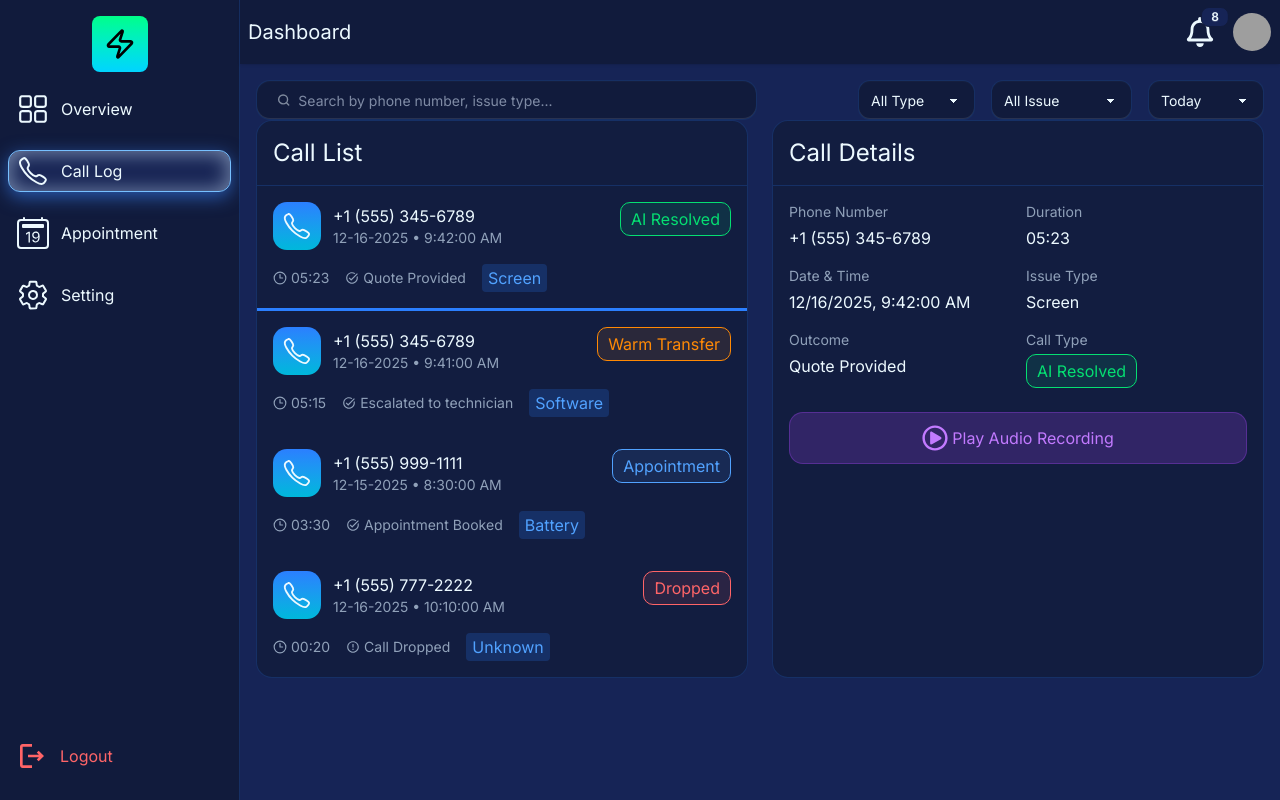
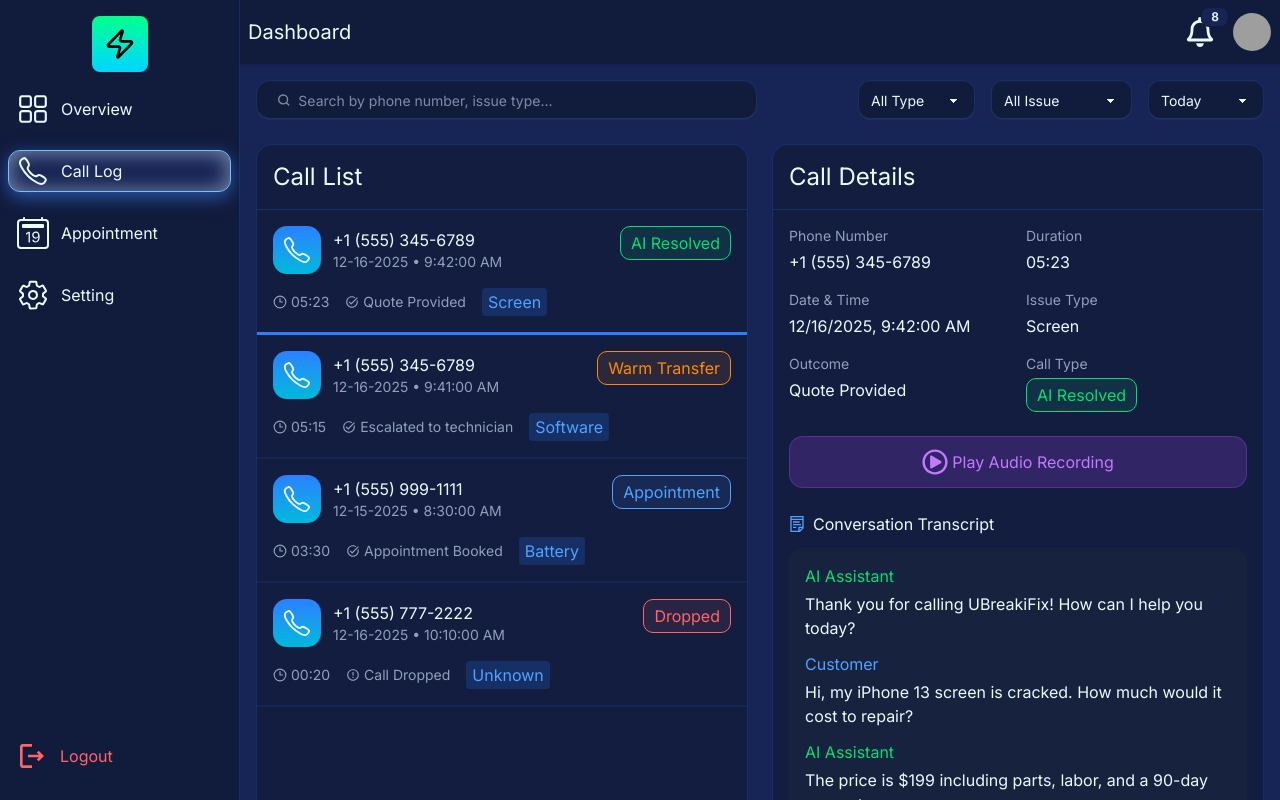
Before and after one commit to kamrulhasanPro/CallHub, a React (Vite) app: page /call-log in a window 1280 px wide. Shown: the top 800 px of the page. Built offline with nearby package versions, Linux system fonts and the light colour scheme; grey boxes are pictures that could not be loaded.

Commit message:
complete call log page

```diff
--- a/public/data/CallsData.json
+++ b/public/data/CallsData.json
@@ -10,26 +10,11 @@
     "outcome": "Quote Provided",
     "recordingUrl": "/audio/call_001.mp3",
     "transcript": [
-      {
-        "role": "AI Assistant",
-        "message": "Thank you for calling UBreakiFix! How can I help you today?"
-      },
-      {
-        "role": "Customer",
-        "message": "Hi, my iPhone 13 screen is cracked. How much would it cost to repair?"
-      },
-      {
-        "role": "AI Assistant",
-        "message": "For an iPhone 13 screen repair, our price is $199. This includes parts, labor, and a 90-day warranty."
-      },
-      {
-        "role": "Customer",
-        "message": "Yes, please! When are you available?"
-      },
-      {
-        "role": "AI Assistant",
-        "message": "I have availability today at 2:00 PM or tomorrow at 10:00 AM."
-      }
+      { "role": "AI Assistant", "message": "Thank you for calling UBreakiFix! How can I help you today?" },
+      { "role": "Customer", "message": "Hi, my iPhone 13 screen is cracked. How much would it cost to repair?" },
+      { "role": "AI Assistant", "message": "The price is $199 including parts, labor, and a 90-day warranty." },
+      { "role": "Customer", "message": "That sounds good. When can I come in?" },
+      { "role": "AI Assistant", "message": "We have availability today at 2 PM or tomorrow at 10 AM." }
     ]
   },
 
@@ -43,7 +28,13 @@
     "date": "2025-12-16T09:41:00Z",
     "outcome": "Escalated to technician",
     "recordingUrl": "/audio/call_002.mp3",
-    "transcript": []
+    "transcript": [
+      { "role": "AI Assistant", "message": "Thank you for calling UBreakiFix. How can I assist you?" },
+      { "role": "Customer", "message": "My phone keeps restarting automatically." },
+      { "role": "AI Assistant", "message": "This looks like a software issue. Let me transfer you to a technician." },
+      { "role": "Customer", "message": "Okay, thank you." },
+      { "role": "AI Assistant", "message": "You are being transferred now." }
+    ]
   },
 
   {
@@ -56,7 +47,13 @@
     "date": "2025-12-15T08:30:00Z",
     "outcome": "Appointment Booked",
     "recordingUrl": "/audio/call_003.mp3",
-    "transcript": []
+    "transcript": [
+      { "role": "AI Assistant", "message": "Hello! This is UBreakiFix following up on your battery issue." },
+      { "role": "Customer", "message": "Yes, my battery drains very fast." },
+      { "role": "AI Assistant", "message": "We recommend a battery replacement. Would you like to book an appointment?" },
+      { "role": "Customer", "message": "Yes, please book it for tomorrow." },
+      { "role": "AI Assistant", "message": "Your appointment is booked for tomorrow at 11 AM." }
+    ]
   },
 
   {
@@ -69,6 +66,10 @@
     "date": "2025-12-16T10:10:00Z",
     "outcome": "Call Dropped",
     "recordingUrl": null,
-    "transcript": []
+    "transcript": [
+      { "role": "AI Assistant", "message": "Thank you for calling UBreakiFix." },
+      { "role": "Customer", "message": "Hello?" },
+      { "role": "System", "message": "Call disconnected due to network issue." }
+    ]
   }
 ]
--- a/src/components/cards/CallListCard.jsx
+++ b/src/components/cards/CallListCard.jsx
@@ -34,7 +34,7 @@ const CallListCard = ({ call, clickCall, setClickCall }) => {
   return (
     <div
       onClick={() => setClickCall(id)}
-      className={`p-4 ${clickCall === id && "border-b-3 border-[#2B7FFF]"}`}
+      className={`p-4 border-b-2 duration-150 border-[#2B7FFF1A] ${clickCall === id && "border-b-3 border-[#2B7FFF]"} cursor-pointer`}
     >
       {/* number & date & type */}
       <div className="flex items-start gap-2 justify-between">
--- a/src/components/sections/dashboard/CallLog/CallDetails.jsx
+++ b/src/components/sections/dashboard/CallLog/CallDetails.jsx
@@ -1,7 +1,17 @@
 import { FaRegPlayCircle } from "react-icons/fa";
+import { GrNotes } from "react-icons/gr";
 
 const CallDetails = ({ call }) => {
-  const { id, phone, issueType, status, callType, duration, date } = call || {};
+  const {
+    id,
+    phone,
+    issueType,
+    status,
+    callType,
+    duration,
+    date,
+    transcript = [],
+  } = call || {};
 
   //   dynamic outcome
   const outcomeMap = {
@@ -77,14 +87,33 @@ const CallDetails = ({ call }) => {
           </div>
         </div>
 
-{/* audio play button */}
-        <button className="border border-[#AD46FF4D] flex items-center justify-center w-full bg-[#AD46FF33] text-[#C27AFF] p-3 rounded-[14px] gap-1">
-          <FaRegPlayCircle size={26}/>
+        {/* audio play button */}
+        <button className="border border-[#AD46FF4D] flex items-center justify-center w-full bg-[#AD46FF33] text-[#C27AFF] p-3 rounded-[14px] gap-1 cursor-pointer">
+          <FaRegPlayCircle size={26} />
           <span>Play Audio Recording</span>
         </button>
 
-        <div>
+        {/* transcript */}
+        <div className="">
+          {/* title */}
+          <div className="flex items-center gap-2 mb-3">
+            <GrNotes stroke="#51A2FF" />
+            <span>Conversation Transcript</span>
+          </div>
 
+          {/* main conversion */}
+          <div className="p-4 bg-[#1D293D80] rounded-[14px]  space-y-3">
+            {transcript.map((conversion, i) => (
+              <div>
+                <h6
+                  className={`${i % 2 === 0 ? "text-green-400" : "text-blue-400"} mb-1`}
+                >
+                  {conversion?.role}
+                </h6>
+                <p>{conversion?.message}</p>
+              </div>
+            ))}
+          </div>
         </div>
       </div>
     </div>
--- a/src/pages/Dashboard/CallLog.jsx
+++ b/src/pages/Dashboard/CallLog.jsx
@@ -4,7 +4,7 @@ import CallListSection from "../../components/sections/dashboard/CallLog/CallLis
 
 const CallLog = () => {
   return (
-    <div>
+    <div className="space-y-6">
       <SearchAndFiltering />
       <CallListSection />
     </div>
```
Also changed, not shown: 1 other file (tests, documents, lock files or other folders).
